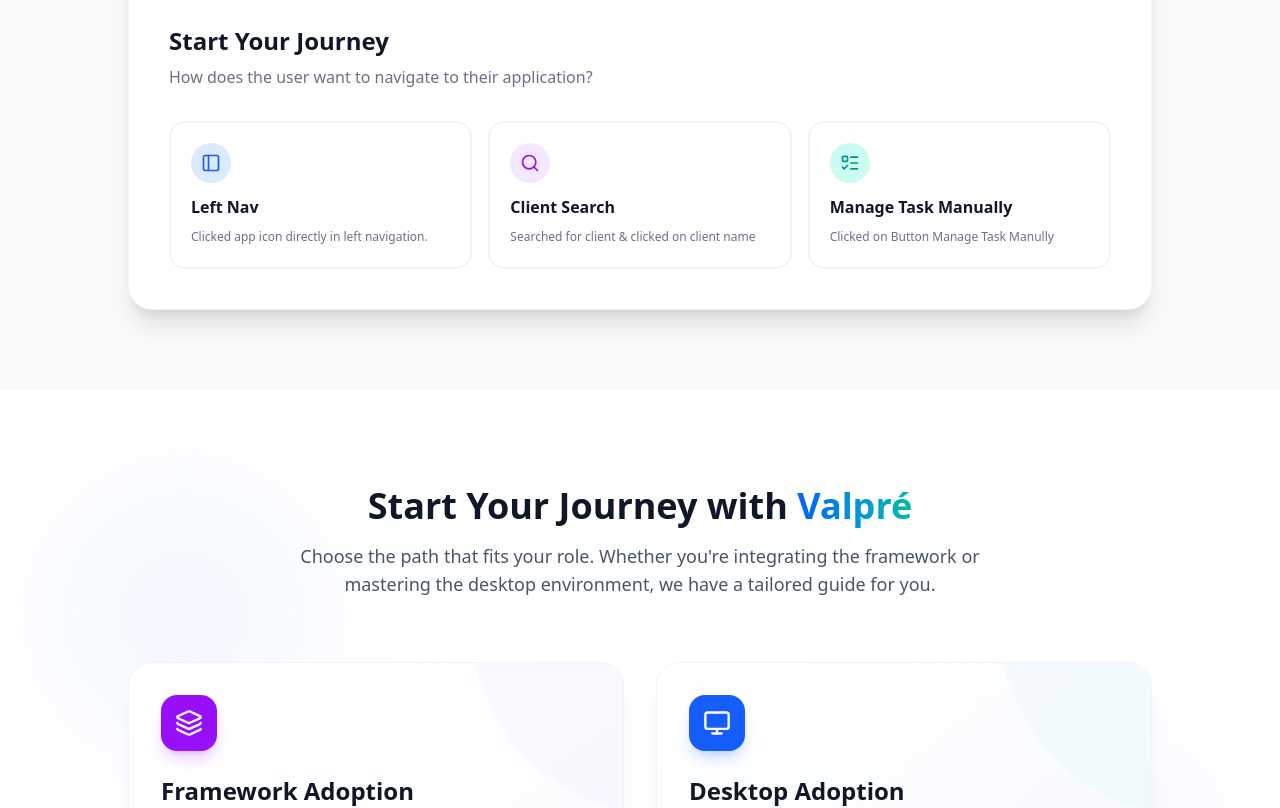
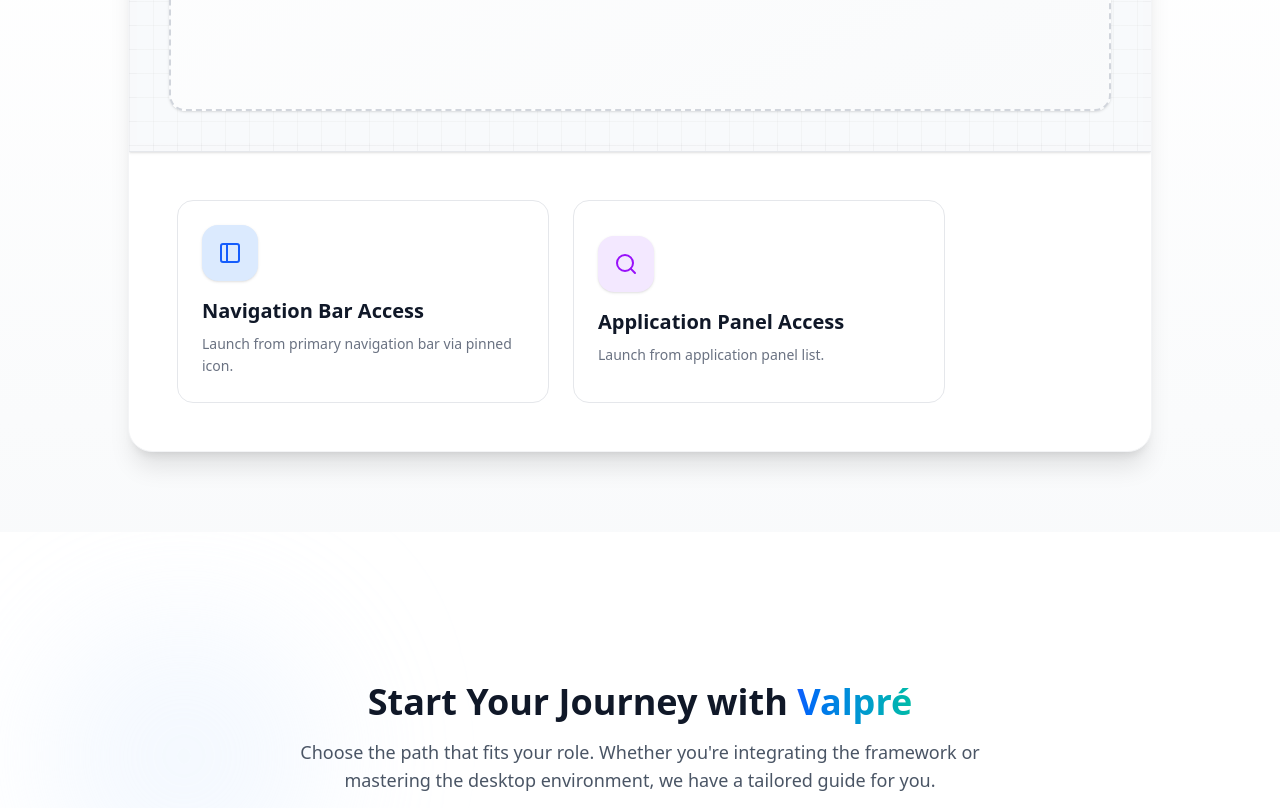
Before and after one commit to Mr-SumitShinde/valpre, a React (Vite) app: page / in a window 1280 px wide. Shown: the part 760-1568 px from the top of the page. Built offline with nearby package versions, Linux system fonts and the light colour scheme.

Commit message:
feat: Implement initial landing page structure with core components including Hero, Navbar, AdoptionGateway, and JourneyVisualizer.

```diff
--- a/src/App.jsx
+++ b/src/App.jsx
@@ -25,7 +25,7 @@
             </Routes>
           </Suspense>
         </main>
-        <Footer />
+        {/* <Footer /> */}
       </div>
     </Router>
   );
--- a/src/components/AdoptionGateway.jsx
+++ b/src/components/AdoptionGateway.jsx
@@ -5,7 +5,7 @@
 
 const AdoptionGateway = () => {
     return (
-        <section className="py-24 bg-white relative overflow-hidden">
+        <section id="adoption-gateway" className="min-h-screen flex items-center justify-center py-20 bg-white relative overflow-hidden">
             {/* Background Decor */}
             <div className="absolute top-0 left-0 w-full h-full overflow-hidden pointer-events-none">
                 <div className="absolute top-20 left-10 w-72 h-72 bg-blue-100 rounded-full mix-blend-multiply filter blur-3xl opacity-30 animate-blob"></div>
--- a/src/components/Hero.jsx
+++ b/src/components/Hero.jsx
@@ -94,7 +94,10 @@
                         </p>
 
                         <div className="flex flex-col sm:flex-row items-center gap-4 justify-center lg:justify-start">
-                            <button className="w-full sm:w-auto px-8 py-4 bg-blue-600 text-white rounded-xl font-bold text-lg hover:bg-blue-700 transition-all hover:scale-105 hover:shadow-xl active:scale-95">
+                            <button
+                                onClick={() => document.getElementById('adoption-gateway')?.scrollIntoView({ behavior: 'smooth' })}
+                                className="w-full sm:w-auto px-8 py-4 bg-blue-600 text-white rounded-xl font-bold text-lg hover:bg-blue-700 transition-all hover:scale-105 hover:shadow-xl active:scale-95"
+                            >
                                 Start Building
                             </button>
                             <button className="w-full sm:w-auto px-8 py-4 bg-white text-gray-700 border border-gray-200 rounded-xl font-bold text-lg hover:bg-gray-50 transition-all flex items-center justify-center gap-2 group">
--- a/src/components/JourneyVisualizer.jsx
+++ b/src/components/JourneyVisualizer.jsx
@@ -118,45 +118,51 @@
                             />
                         </JourneyTile>
 
-                        <div className="p-8 md:p-10 flex-1 flex flex-col justify-center">
-                            <h3 className="text-2xl font-bold text-gray-900 mb-2">Start Your Journey</h3>
-                            <p className="text-gray-500 mb-8">How does the user want to navigate to their application?</p>
+                        <div className="p-8 md:p-12 flex-1 flex flex-col justify-center">
 
-                            <div className="grid grid-cols-1 md:grid-cols-3 gap-4">
-                                {/* Option 1: Direct (Left Nav) */}
+                            <div className="grid grid-cols-1 md:grid-cols-2 gap-6 max-w-3xl">
+                                {/* Option 1: Direct Access */}
                                 <button
-                                    onClick={() => handleNavigate(3, 'direct')}
-                                    className="p-5 rounded-2xl bg-white border-2 border-gray-100 hover:border-blue-500 hover:shadow-lg hover:-translate-y-1 transition-all text-left group"
+                                    onClick={() => handleNavigate(2, 'direct')}
+                                    className="relative p-6 rounded-2xl bg-white border border-gray-200 hover:border-blue-500 hover:shadow-lg hover:-translate-y-1 transition-all text-left group overflow-hidden"
                                 >
-                                    <div className="w-10 h-10 bg-blue-100 text-blue-600 rounded-full flex items-center justify-center mb-3 group-hover:scale-110 transition-transform">
-                                        <PanelLeft size={20} />
+                                    <div className="absolute inset-0 bg-blue-50/50 opacity-0 group-hover:opacity-100 transition-opacity duration-300" />
+
+                                    <div className="relative z-10">
+                                        <div className="flex justify-between items-start mb-4">
+                                            <div className="w-14 h-14 bg-blue-100 text-blue-600 rounded-2xl flex items-center justify-center group-hover:scale-110 group-hover:bg-blue-600 group-hover:text-white transition-all duration-300 shadow-sm">
+                                                <PanelLeft size={24} />
+                                            </div>
+                                            <div className="opacity-0 group-hover:opacity-100 transition-all duration-300 -translate-x-2 group-hover:translate-x-0 text-blue-600">
+                                                <ArrowRight size={20} />
+                                            </div>
+                                        </div>
+
+                                        <span className="block font-bold text-gray-900 mb-2 text-xl group-hover:text-blue-700 transition-colors">Navigation Bar Access</span>
+                                        <span className="text-sm text-gray-500 leading-relaxed block">Launch from primary navigation bar via pinned icon.</span>
                                     </div>
-                                    <span className="block font-bold text-gray-900 mb-1">Left Nav</span>
-                                    <span className="text-xs text-gray-500">Clicked app icon directly in left navigation.</span>
                                 </button>
 
-                                {/* Option 2: Search (Contextual) */}
+                                {/* Option 2: Catalog Search */}
                                 <button
                                     onClick={() => handleNavigate(2, 'contextual')}
-                                    className="p-5 rounded-2xl bg-white border-2 border-gray-100 hover:border-purple-500 hover:shadow-lg hover:-translate-y-1 transition-all text-left group"
+                                    className="relative p-6 rounded-2xl bg-white border border-gray-200 hover:border-purple-500 hover:shadow-lg hover:-translate-y-1 transition-all text-left group overflow-hidden"
                                 >
-                                    <div className="w-10 h-10 bg-purple-100 text-purple-600 rounded-full flex items-center justify-center mb-3 group-hover:scale-110 transition-transform">
-                                        <Search size={20} />
+                                    <div className="absolute inset-0 bg-purple-50/50 opacity-0 group-hover:opacity-100 transition-opacity duration-300" />
+
+                                    <div className="relative z-10">
+                                        <div className="flex justify-between items-start mb-4">
+                                            <div className="w-14 h-14 bg-purple-100 text-purple-600 rounded-2xl flex items-center justify-center group-hover:scale-110 group-hover:bg-purple-600 group-hover:text-white transition-all duration-300 shadow-sm">
+                                                <Search size={24} />
+                                            </div>
+                                            <div className="opacity-0 group-hover:opacity-100 transition-all duration-300 -translate-x-2 group-hover:translate-x-0 text-purple-600">
+                                                <ArrowRight size={20} />
+                                            </div>
+                                        </div>
+
+                                        <span className="block font-bold text-gray-900 mb-2 text-xl group-hover:text-purple-700 transition-colors">Application Panel Access</span>
+                                        <span className="text-sm text-gray-500 leading-relaxed block">Launch from application panel list.</span>
                                     </div>
-                                    <span className="block font-bold text-gray-900 mb-1">Client Search</span>
-                                    <span className="text-xs text-gray-500">Searched for client & clicked on client name </span>
-                                </button>
-
-                                {/* Option 3: Manual Task */}
-                                <button
-                                    onClick={() => handleNavigate(2, 'manual')}
-                                    className="p-5 rounded-2xl bg-white border-2 border-gray-100 hover:border-teal-500 hover:shadow-lg hover:-translate-y-1 transition-all text-left group"
-                                >
-                                    <div className="w-10 h-10 bg-teal-100 text-teal-600 rounded-full flex items-center justify-center mb-3 group-hover:scale-110 transition-transform">
-                                        <ListTodo size={20} />
-                                    </div>
-                                    <span className="block font-bold text-gray-900 mb-1">Manage Task Manually</span>
-                                    <span className="text-xs text-gray-500">Clicked on Button Manage Task Manully</span>
                                 </button>
                             </div>
                         </div>
@@ -166,62 +172,24 @@
             case 2:
                 return (
                     <div className="flex flex-col h-full bg-white rounded-3xl shadow-xl border border-gray-100 overflow-hidden">
-                        <JourneyTile
-                            title={path === 'contextual' ? 'Contextual Search Results' : 'Task Manager Dashboard'}
-                            type="browser"
-                        >
-                            <JourneyImage
-                                src={path === 'contextual' ? toolkitContextualImg : toolkitNonContextualImg}
-                                alt={path === 'contextual' ? "Contextual Data View" : "Task List View"}
-                                placeholderTitle={path === 'contextual' ? "Client Context View" : "Non-Contextual View"}
-                                placeholderDesc={path === 'contextual'
-                                    ? "Details about the specific client (e.g., John Smith), including recent interactions and available actions."
-                                    : "General application interface where the user enters without specific pre-loaded context, requiring manual search or navigation."}
-                            />
-                        </JourneyTile>
-
-                        <div className="p-8 md:p-10 flex-1 flex flex-col justify-center items-center text-center">
-                            <h3 className="text-2xl font-bold text-gray-900 mb-2">Select Your App</h3>
-                            <p className="text-gray-500 mb-8 max-w-lg">
-                                {path === 'contextual'
-                                    ? "The user has found the context (John Smith). Now they choose the application to launch for this customer."
-                                    : "The user has selected a task. Now they choose which application to use for this task."}
-                            </p>
-
-                            <button
-                                onClick={() => handleNavigate(3)}
-                                className="px-8 py-4 bg-gray-900 text-white rounded-xl font-bold hover:bg-gray-800 transition-all shadow-lg hover:shadow-xl flex items-center gap-3"
-                            >
-                                <LayoutGrid size={20} />
-                                Choose Application from Menu
-                                <ArrowRight size={18} />
-                            </button>
-                        </div>
-                    </div>
-                );
-
-            case 3:
-                return (
-                    <div className="flex flex-col h-full bg-white rounded-3xl shadow-xl border border-gray-100 overflow-hidden">
                         <JourneyTile title="Target Application" type="app">
                             <JourneyImage
                                 src={miniappImg}
                                 alt="Final Application Interface"
-                                placeholderTitle="Application Interface"
-                                placeholderDesc="The specific mini-app or tool the user intended to reach. It is now loaded with the correct context."
+                                placeholderTitle="Target Application"
+                                placeholderDesc="The user has successfully landed on their specific tool or mini-app within the ecosystem."
                             />
                         </JourneyTile>
 
                         <div className="p-8 md:p-10 flex-1 flex flex-row items-center justify-between">
                             <div className="max-w-xl">
                                 <div className="inline-flex items-center gap-2 px-3 py-1 bg-green-100 text-green-700 rounded-full text-xs font-bold uppercase tracking-wide mb-3">
-                                    <MousePointerClick size={12} /> Journey Complete
+                                    <MousePointerClick size={12} /> Launch Complete
                                 </div>
-                                <h3 className="text-2xl font-bold text-gray-900 mb-2">Application Loaded</h3>
+                                <h3 className="text-2xl font-bold text-gray-900 mb-2">Application Active</h3>
                                 <p className="text-gray-500">
-                                    {path === 'direct' && "User successfully jumped straight to the app via the Left Sidebar shortcut."}
-                                    {path === 'contextual' && "User loaded the app with 'John Smith' context pre-loaded via Search."}
-                                    {path === 'manual' && "User loaded the app to handle the specific Task selected manually."}
+                                    {path === 'direct' && "User entered directly via the main navigation dock."}
+                                    {path === 'contextual' && "User entered via the application catalog/search results."}
                                 </p>
                             </div>
 
@@ -240,16 +208,9 @@
     };
 
     return (
-        <section className="py-20 bg-gray-50 min-h-screen">
+        <section className="py-20 bg-gradient-to-b from-gray-50 via-white to-gray-50 min-h-screen">
             <div className="container mx-auto px-6">
                 <div className="text-center max-w-3xl mx-auto mb-12">
-                    <motion.div
-                        initial={{ opacity: 0, y: 10 }}
-                        whileInView={{ opacity: 1, y: 0 }}
-                        className="inline-flex items-center gap-2 px-4 py-1.5 bg-blue-50 text-blue-700 rounded-full text-sm font-semibold mb-6 border border-blue-100"
-                    >
-                        <MonitorPlay size={16} /> Workflow Visualization
-                    </motion.div>
                     <h2 className="text-4xl md:text-5xl font-bold bg-clip-text text-transparent bg-gradient-to-r from-blue-900 via-blue-600 to-teal-500 mb-8 pb-2">
                         Experience Valpré Journey
                     </h2>
@@ -264,13 +225,12 @@
                         layout
                         className="flex justify-center mb-8 gap-4"
                     >
-                        <div className={`h-2 rounded-full transition-all duration-300 ${step >= 1 ? 'w-12 bg-blue-600' : 'w-4 bg-gray-200'}`} />
-                        <div className={`h-2 rounded-full transition-all duration-300 ${step >= 2 ? 'w-12 bg-blue-600' : 'w-4 bg-gray-200'}`} />
-                        <div className={`h-2 rounded-full transition-all duration-300 ${step >= 3 ? 'w-12 bg-blue-600' : 'w-4 bg-gray-200'}`} />
+                        <div className={`h-2 rounded-full transition-all duration-300 ${step >= 1 ? 'w-16 bg-blue-600' : 'w-6 bg-gray-200'}`} />
+                        <div className={`h-2 rounded-full transition-all duration-300 ${step >= 2 ? 'w-16 bg-blue-600' : 'w-6 bg-gray-200'}`} />
                     </motion.div>
 
                     {/* Viewport */}
-                    <div className="relative min-h-[700px]">
+                    <div className="relative min-h-[900px]">
                         <AnimatePresence initial={false} custom={direction} mode="popLayout">
                             <motion.div
                                 key={step}
```
Also changed, not shown: src/components/Navbar.jsx (+13 -2 lines).
